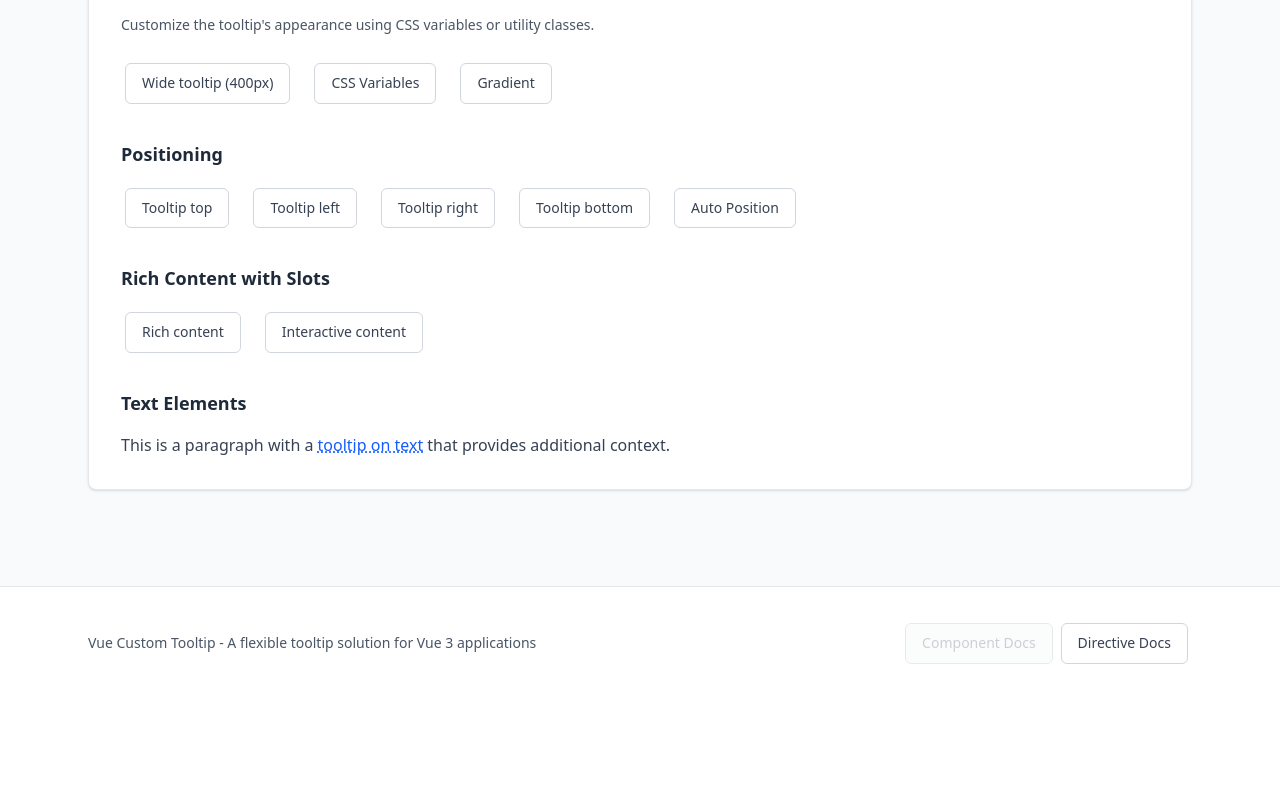
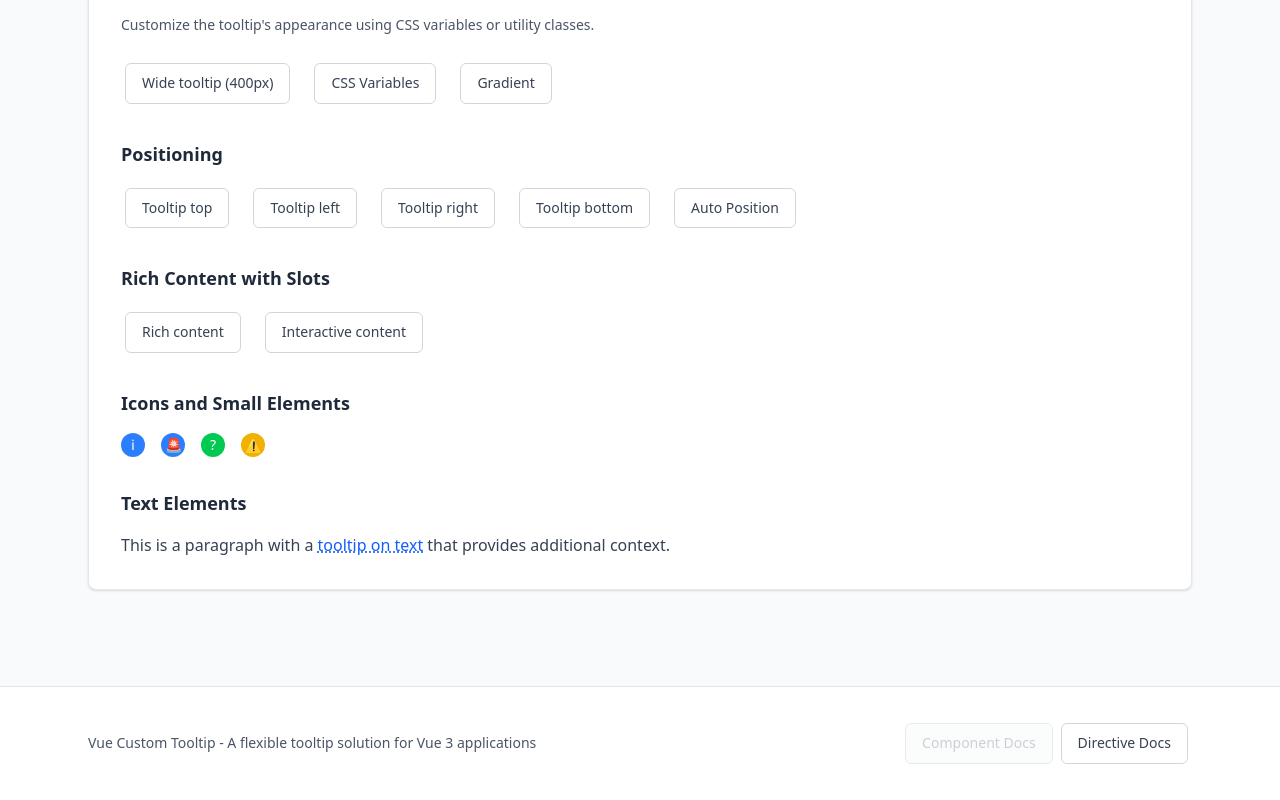
Before and after one commit to borsTiHD/vue-custom-tooltip, a Vue app: page / in a window 1280 px wide. Shown: the part 1172-1972 px from the top of the page. Before the commit the page ends 1872 px from the top, so only its background shows below. Built offline with nearby package versions, Linux system fonts and the light colour scheme.

Commit message:
feat: add tooltip examples for icons and small elements with improved positioning

```diff
--- a/src/components/tooltip/TooltipDirectiveExample.vue
+++ b/src/components/tooltip/TooltipDirectiveExample.vue
@@ -193,6 +193,13 @@ import Button from '@/components/Button.vue'
         </span>
 
         <span
+          v-tooltip.top="'!'"
+          class="w-6 h-6 bg-blue-500 text-white rounded-full flex items-center justify-center text-sm cursor-help"
+        >
+          🚨
+        </span>
+
+        <span
           v-tooltip.right="'Help icon'"
           class="w-6 h-6 bg-green-500 text-white rounded-full flex items-center justify-center text-sm cursor-help"
         >
--- a/src/components/tooltip/TooltipExample.vue
+++ b/src/components/tooltip/TooltipExample.vue
@@ -216,6 +216,38 @@ import Button from '@/components/Button.vue'
       </div>
     </div>
 
+    <!-- Icons and small elements -->
+    <div class="flex flex-col gap-4">
+      <h3 class="text-lg font-semibold text-gray-800 dark:text-gray-200">
+        Icons and Small Elements
+      </h3>
+      <div class="flex gap-4 items-center">
+        <Tooltip content="Information icon">
+          <span class="w-6 h-6 bg-blue-500 text-white rounded-full flex items-center justify-center text-sm cursor-help">
+            ℹ
+          </span>
+        </Tooltip>
+
+        <Tooltip content="!" position="top">
+          <span class="w-6 h-6 bg-blue-500 text-white rounded-full flex items-center justify-center text-sm cursor-help">
+            🚨
+          </span>
+        </Tooltip>
+
+        <Tooltip content="Help icon" position="left">
+          <span class="w-6 h-6 bg-green-500 text-white rounded-full flex items-center justify-center text-sm cursor-help">
+            ?
+          </span>
+        </Tooltip>
+
+        <Tooltip content="Warning" position="right">
+          <span class="w-6 h-6 bg-yellow-500 text-white rounded-full flex items-center justify-center text-sm cursor-help">
+            ⚠
+          </span>
+        </Tooltip>
+      </div>
+    </div>
+
     <!-- Text elements -->
     <div class="flex flex-col gap-4">
       <h3 class="text-lg font-semibold text-gray-800 dark:text-gray-200">
```
